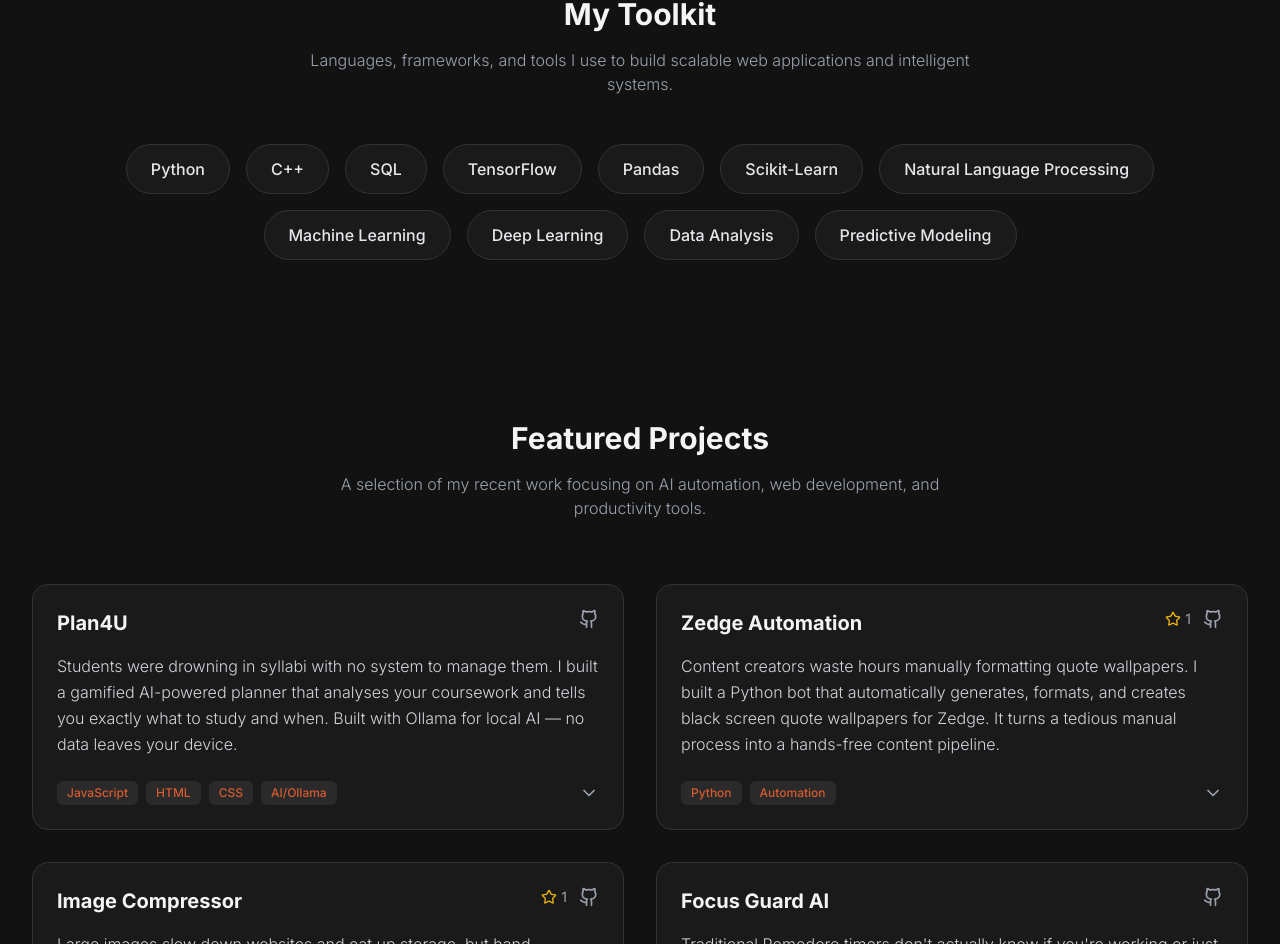
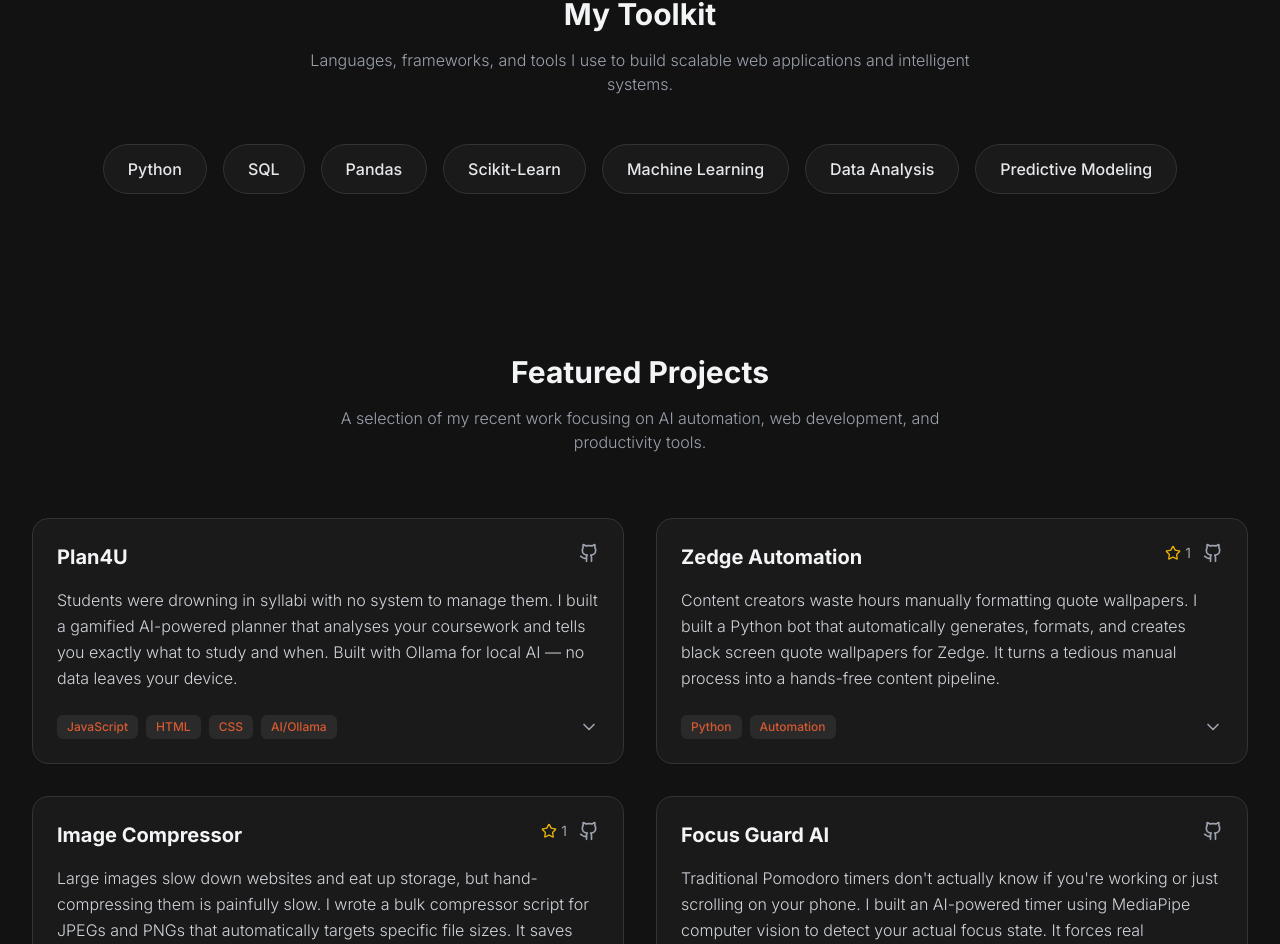
Before and after one commit to sahil007-ai/Portfolio, a Next.js app: page / in a window 1280 px wide. Shown: the part 1404-2348 px from the top of the page. Built offline with nearby package versions, Linux system fonts and the light colour scheme.

Commit message:
Update skills list

```diff
--- a/src/components/Skills.tsx
+++ b/src/components/Skills.tsx
@@ -3,9 +3,8 @@
 import { motion } from "framer-motion";
 
 const skills = [
-  "Python", "C++", "SQL", "TensorFlow", "Pandas",
-  "Scikit-Learn", "Natural Language Processing", "Machine Learning",
-  "Deep Learning", "Data Analysis", "Predictive Modeling"
+  "Python", "SQL", "Pandas", "Scikit-Learn",
+  "Machine Learning", "Data Analysis", "Predictive Modeling"
 ];
 
 export default function Skills() {
```
